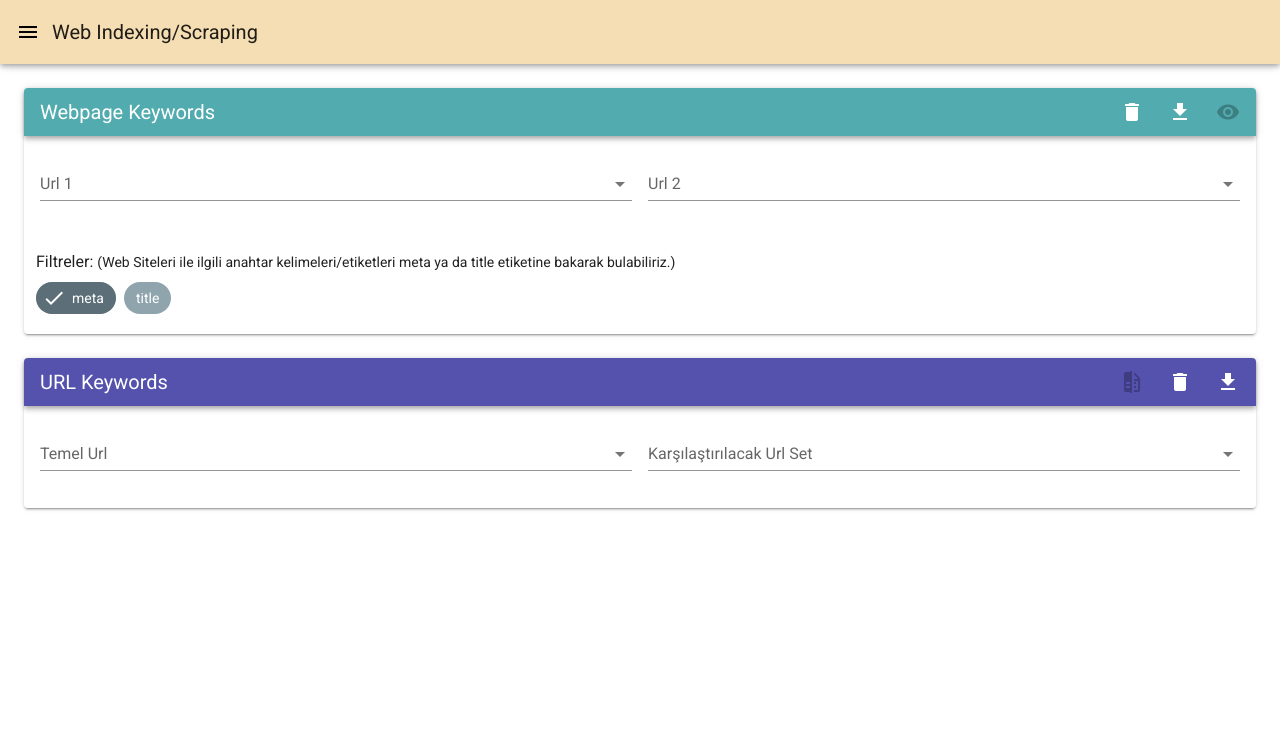
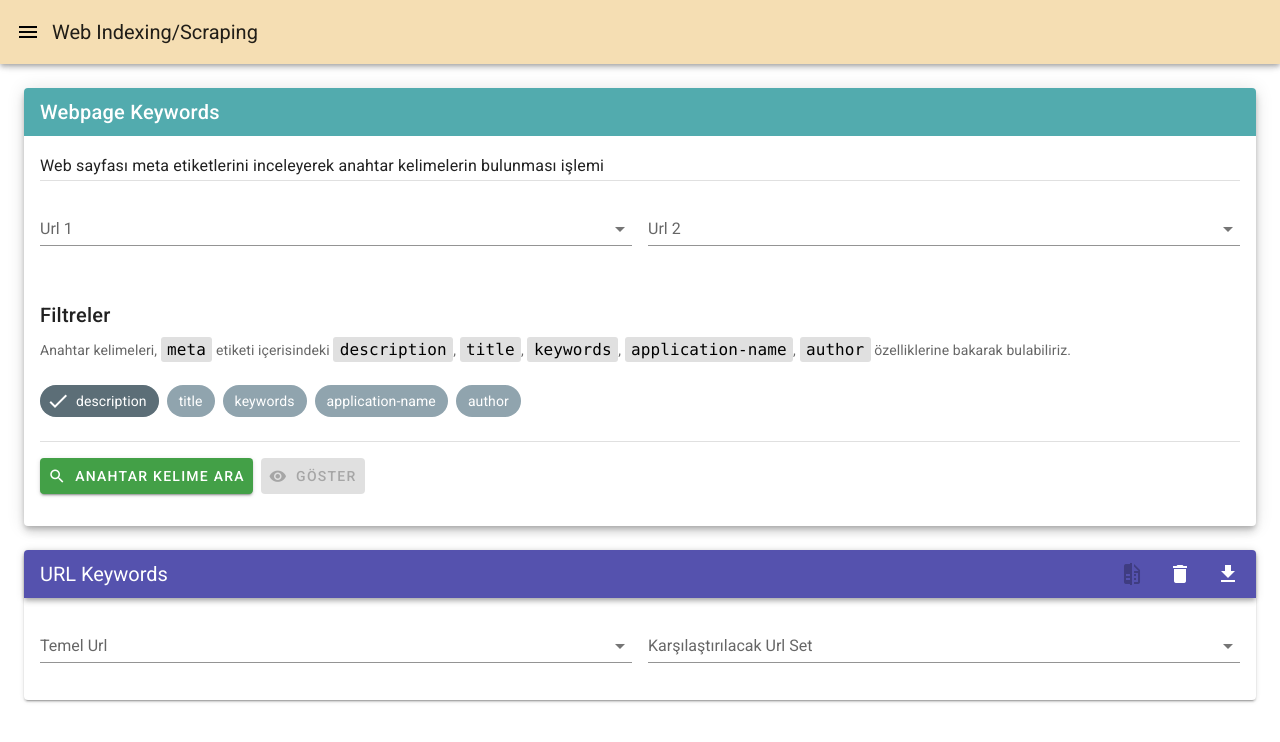
Before and after one commit to ugurcanatas/musical-doodle, a Vue app: page /url_keywords in a window 1280 px wide. Shown: the top 742 px of the page. Built offline with nearby package versions, Linux system fonts and the light colour scheme.

Commit message:
🍄 - Updates to KeywordsFromWebpage.vue

```diff
--- a/src/components/childs/SemantikAnaliz/CompareUrls.vue
+++ b/src/components/childs/SemantikAnaliz/CompareUrls.vue
@@ -64,9 +64,7 @@
             :key="i"
           >
             <div class="mx-4 pb-0">
-              <pre
-                class="my-0"
-              ><label>URL:</label><code>{{ item.url }}</code>
+              <pre class="my-0"><label>URL:</label><code>{{ item.url }}</code>
                 <span>
               <label>Eşleşme Puanı: </label><code class="code-matched-ratio">{{ item.matchedRatio }}</code>
                   </span>
--- a/src/components/childs/URLAnahtarKelimeComponent/URLKeywordComponents/KeywordsFromWebpage.vue
+++ b/src/components/childs/URLAnahtarKelimeComponent/URLKeywordComponents/KeywordsFromWebpage.vue
@@ -8,35 +8,20 @@
       :url-name1="urlFieldModel1"
       :url-name2="urlFieldModel2"
     />
-    <v-card>
-      <v-app-bar :color="componentItem.barColor" dense>
-        <v-app-bar-title class="white--text">{{
-          componentItem.label
-        }}</v-app-bar-title>
-        <v-spacer></v-spacer>
-        <v-btn @click="$refs['tag-form'].reset()" color="white" medium fab icon
-          ><v-icon>mdi-delete</v-icon></v-btn
-        >
-        <v-btn
-          @click="request"
-          color="white"
-          medium
-          fab
-          icon
-          :loading="buttonLoading"
-          :disabled="buttonLoading"
-          ><v-icon>mdi-download</v-icon></v-btn
-        >
-        <v-btn
-          @click="showDialog = true"
-          color="white"
-          medium
-          fab
-          icon
-          :disabled="buttonDisabled"
-          ><v-icon>mdi-eye</v-icon></v-btn
-        >
-      </v-app-bar>
+    <v-card elevation="6" class="pb-4">
+      <v-row
+        :style="`background-color: ${componentItem.barColor}`"
+        class="align-center"
+        no-gutters
+      >
+        <v-card-title class="py-2 white--text">Webpage Keywords </v-card-title>
+      </v-row>
+      <div class="subtitle-1 mx-4 pb-0 pt-4">
+        Web sayfası meta etiketlerini inceleyerek anahtar kelimelerin bulunması
+        işlemi
+      </div>
+      <v-divider class="mx-4"></v-divider>
+
       <v-card-text>
         <v-form ref="tag-form" v-model="valid">
           <v-row no-gutters>
@@ -59,14 +44,18 @@
           </v-row>
         </v-form>
       </v-card-text>
-      <v-col class="col-12">
-        <span class="mb-0"
-          >Filtreler:
-          <span style="font-size: 14px !important;"
-            >(Web Siteleri ile ilgili anahtar kelimeleri/etiketleri meta ya da
-            title etiketine bakarak bulabiliriz.)</span
-          ></span
-        >
+
+      <v-card-title class="pb-2">Filtreler</v-card-title>
+      <v-card-text class="pb-0">
+        <div>
+          Anahtar kelimeleri, <code>meta</code> etiketi içerisindeki
+          <code>description</code>, <code>title</code>, <code>keywords</code>,
+          <code>application-name</code>,
+          <code>author</code>
+          özelliklerine bakarak bulabiliriz.
+        </div>
+      </v-card-text>
+      <v-card-text>
         <v-chip-group v-model="chipModel" multiple show-arrows>
           <v-chip
             class="lighten-2"
@@ -80,15 +69,44 @@
             {{ chip }}
           </v-chip>
         </v-chip-group>
-      </v-col>
+      </v-card-text>
+
+      <v-divider class="mx-4"></v-divider>
+      <v-card-actions class="ma-2">
+        <v-btn
+          @click="request"
+          :loading="buttonLoading"
+          :disabled="buttonLoading"
+          class="white--text"
+          color="green darken-1"
+        >
+          <v-icon class="ml-0" left dark>mdi-magnify</v-icon>
+          Anahtar Kelime Ara
+        </v-btn>
+        <v-btn
+          @click="showDialog = true"
+          :disabled="buttonDisabled"
+          class="white--text"
+          color="blue accent-2"
+        >
+          <v-icon class="ml-0" left dark>mdi-eye</v-icon>
+          Göster
+        </v-btn>
+      </v-card-actions>
     </v-card>
   </div>
 </template>
 
 <script>
+/*eslint-disable*/
 import AnahtarKelimeDialog from "@/components/childs/URLAnahtarKelimeComponent/URLKeywordDialogs/AnahtarKelimeDialog";
 import axios from "axios";
-import { defaultRule, reducerFrequency, whichURL, urlSet } from "@/components/utils";
+import {
+  defaultRule,
+  reducerFrequency,
+  whichURL,
+  urlSet
+} from "@/components/utils";
 
 export default {
   name: "KeywordsFromWebpage",
@@ -109,7 +127,7 @@ export default {
       showDialog: false,
       urlFieldModel1: "",
       urlFieldModel2: "",
-      chips: ["meta", "title"],
+      chips: ["description", "title", "keywords", "application-name", "author"],
       chipModel: [0],
       sortedFrequency1: [],
       sortedFrequency2: []
@@ -154,16 +172,30 @@ export default {
       console.log("ASDLKSAMDKASMDSAMD");
     },
     parser: function(v1, v2) {
-      const selectors = this.chipModel.map(v => this.chips[v]).join(",");
+      const selectors = this.chipModel.map(v => this.chips[v]);
       const html1 = new DOMParser().parseFromString(v1, "text/html");
-      const firstElements = [...html1.querySelectorAll(selectors)];
+      const firstElements = [...html1.querySelectorAll("meta")];
       const html2 = new DOMParser().parseFromString(v2, "text/html");
-      const secondElements = [...html2.querySelectorAll(selectors)];
+      const secondElements = [...html2.querySelectorAll("meta")];
 
       console.log("Parsed First", firstElements);
-      console.log("Parsed Second", secondElements);
+      const tagsFirst = firstElements
+        .filter(meta => meta.getAttribute("name") !== null)
+        .filter(meta => {
+          const name = meta.getAttribute("name").toUpperCase();
+          return (
+            selectors.some(el => {
+              return name.match(new RegExp(el.toUpperCase(), "i"));
+            }) && meta
+          );
+        })
+        .map(m => m.getAttribute("content"));
 
-      const tagsFirst = firstElements
+      console.log("TAGS FIRST", tagsFirst);
+
+      //console.log("Parsed Second", secondElements);
+
+      /*      const tagsFirst = firstElements
         .filter(tag => {
           if (tag.hasAttribute("name")) {
             console.log("HAS NAME", tag);
@@ -183,6 +215,8 @@ export default {
         })
         .map(m => m.getAttribute("content"));
 
+      console.log("TAGS FIRST", tagsFirst);*/
+      /*
       const tagsSecond = secondElements
         .filter(tag => {
           if (tag.hasAttribute("name")) {
@@ -215,7 +249,7 @@ export default {
       console.log("Tags Second", eachWordSecond);
 
       this.sortedFrequency1 = reducerFrequency(eachWordFirst);
-      this.sortedFrequency2 = reducerFrequency(eachWordSecond);
+      this.sortedFrequency2 = reducerFrequency(eachWordSecond);*/
 
       this.buttonDisabled = false;
       console.log("Frequency 1", this.sortedFrequency1);
@@ -228,4 +262,28 @@ export default {
 };
 </script>
 
-<style scoped></style>
+<style scoped>
+code {
+  color: #000000 !important;
+  font-size: 16px !important;
+  font-weight: 400 !important;
+  font-family: "Menlo", sans-serif !important;
+  background-color: #e0e0e0 !important;
+}
+pre {
+  background: #f4f4f4;
+  border: 1px solid #ddd;
+  border-left: 3px solid #f36d33;
+  color: #666;
+  page-break-inside: avoid;
+  font-family: monospace;
+  font-size: 15px;
+  line-height: 1.6;
+  margin-bottom: 1.6em;
+  max-width: 100%;
+  overflow: auto;
+  padding: 1em 1.5em;
+  display: block;
+  word-wrap: break-word;
+}
+</style>
--- a/src/components/utils.js
+++ b/src/components/utils.js
@@ -16,6 +16,7 @@ export const whichURL =
  * URL Array that we use in combobox fields
  * */
 export const urlSet = [
+  "https://www.w3schools.com/",
   "https://reactnavigation.org/docs/nesting-navigators",
   "https://reactnavigation.org/docs/headers/",
   "https://reactnavigation.org/docs/drawer-navigator/",
```
